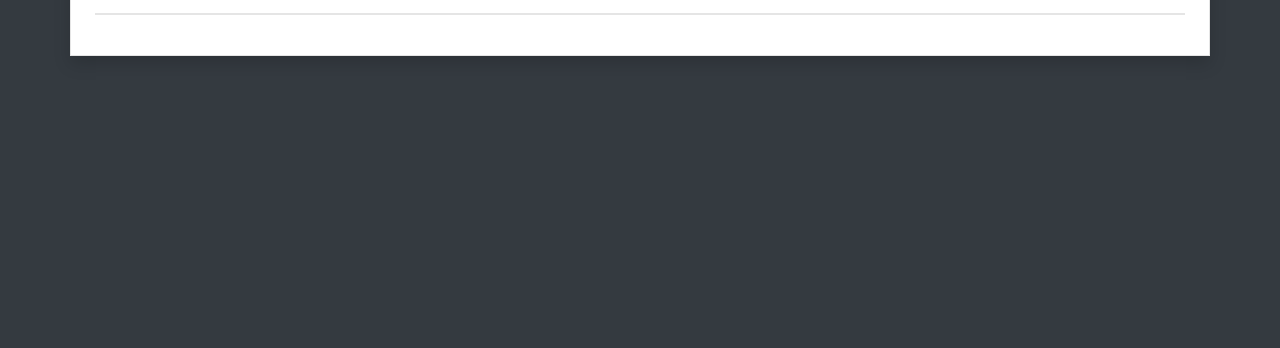
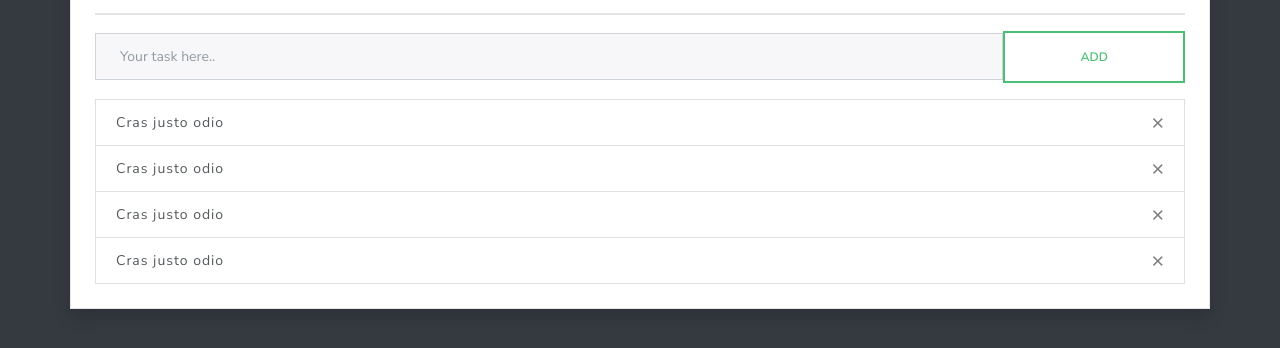
Before and after one commit to ChristianDBrooks/S1P-Web-App, a plain HTML site: page tasks.html in a window 1280 px wide. Shown: the part 180-528 px from the top of the page. Drawn offline with nearby package versions, Linux system fonts and the light colour scheme.

Commit message:
Added bootstrap components for daily tasks.

```diff
--- a/tasks.html
+++ b/tasks.html
@@ -50,15 +50,44 @@
       </nav>
 
       <div class="container bg-light mt-4 p-4 shadow">
-
         <h1 >Daily Tasks</h1>
-
         <hr class="bg-light">
-
-        <div>
-
+        <div class="row mb-3">
+          <div class="col-12">
+            <form action="">
+              <div class="form-inline">
+                <input type="text" placeholder="Your task here.." class="form-control col-10">
+                <input type="submit" value="ADD" class="btn btn-outline-success col-2">
+              </div>
+            </form>
+          </div>
         </div>
-
+        <div class="row">
+          <div class="col-12">
+            <ul class="list-group">
+              <li class="list-group-item">Cras justo odio
+                <button type="button" class="close" aria-label="Close">
+                  <span aria-hidden="true">&times;</span>
+                </button>
+              </li>
+              <li class="list-group-item">Cras justo odio
+                <button type="button" class="close" aria-label="Close">
+                  <span aria-hidden="true">&times;</span>
+                </button>
+              </li>
+              <li class="list-group-item">Cras justo odio
+                <button type="button" class="close" aria-label="Close">
+                  <span aria-hidden="true">&times;</span>
+                </button>
+              </li>
+              <li class="list-group-item">Cras justo odio
+                <button type="button" class="close" aria-label="Close">
+                  <span aria-hidden="true">&times;</span>
+                </button>
+              </li>
+            </ul>
+          </div>
+        </div>
       </div>
 
 
```
Also changed, not shown: chat.html (+1 -1 lines).
